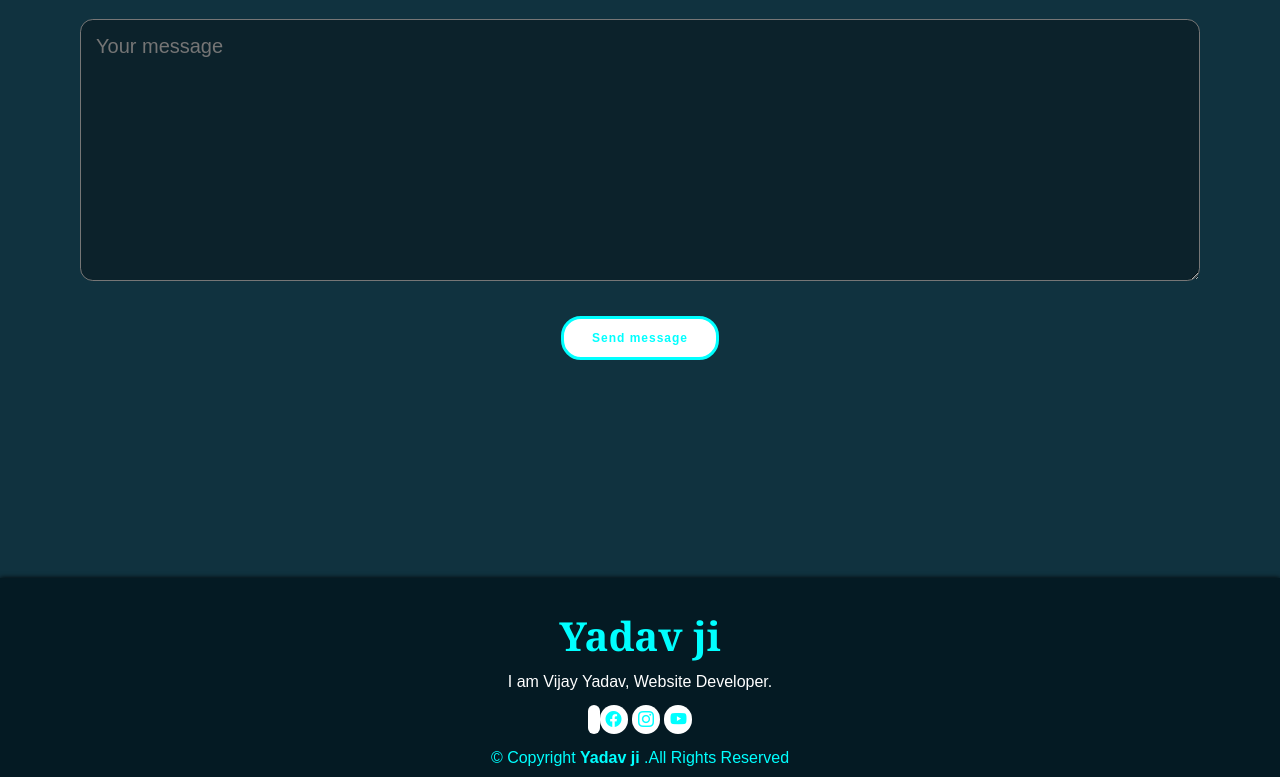
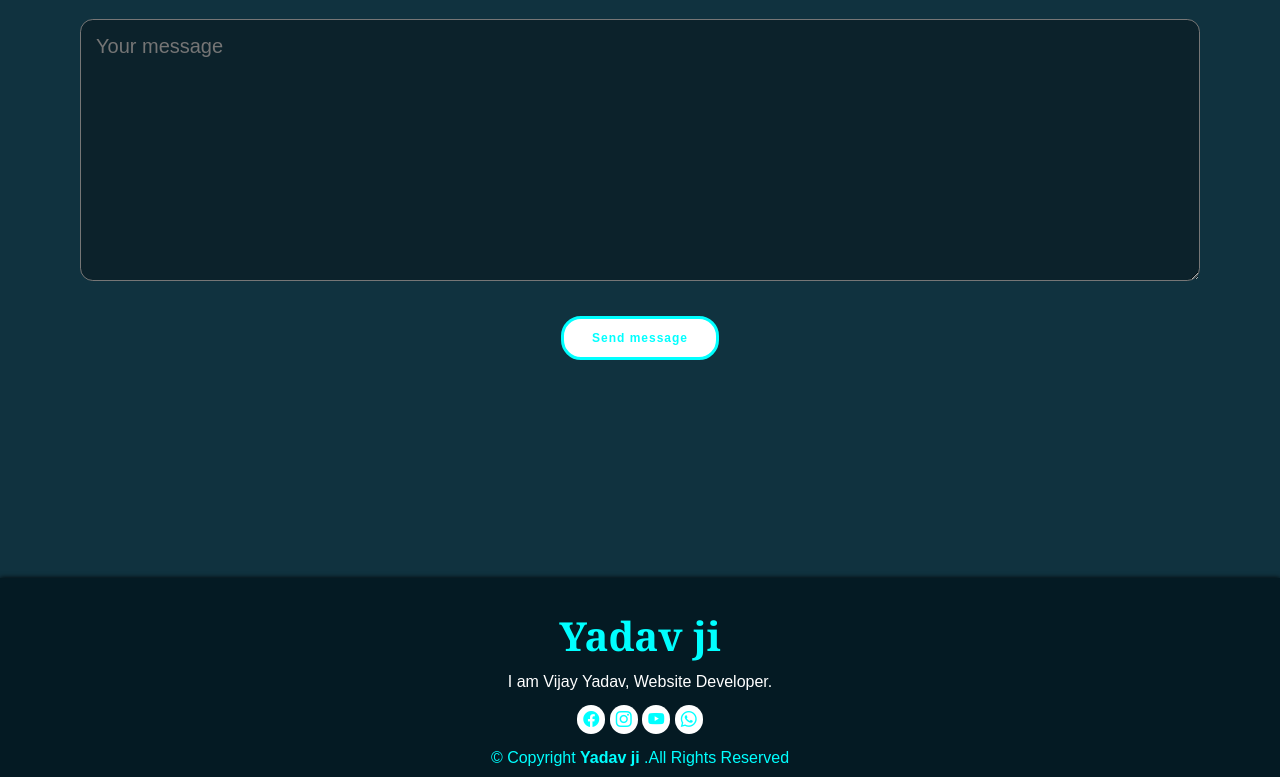
Before and after one commit to vijayyadav68/Vijay, a plain HTML site: page index.html in a window 1280 px wide. Shown: the part 2642-3419 px from the top of the page. Drawn offline with nearby package versions, Linux system fonts and the light colour scheme; files whose address does not match are found by name.

Commit message:
vijay
vijay

```diff
--- a/index.html
+++ b/index.html
@@ -160,10 +160,10 @@
          <h1 class="text-center">Yadav ji</h1>
          <p class="text-center">I am Vijay Yadav, Website Developer.</p>
          <div class="icons text-center">
-             <a href="#"><i class="bx bxl-twitter"></i></a>
              <a href="https://www.facebook.com/profile.php?id=100090332554078&mibextid=ZbWKwL"><i class="bi bi-facebook"></i></a>
              <a href="https://www.instagram.com/its_yadav_ji_up55_?igsh=MThmNDNubmNxOHoxdg=="><i class="bi bi-instagram"></i></a>
              <a href="http://www.youtube.com/@Story_creater521"><i class='bi bi-youtube'></i></a>
+             <a href="#"><i class="bi bi-whatsapp"></i></a>
          </div>
          <div class="copyright text-center">
              &copy; Copyright <strong>Yadav ji</strong> .All Rights Reserved
```
